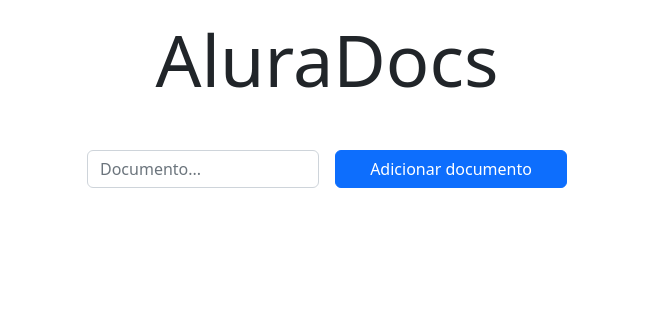
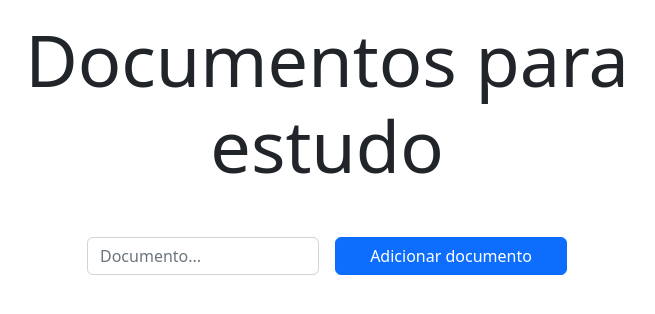
Before and after one commit to angelobordin/Socket.io, a website: page src/html/index.html in a window 1280 px wide. Shown: the whole page, without its empty margins (313-968 px from the left). Drawn offline with nearby package versions, Linux system fonts and the light colour scheme.

Commit message:
fix names

```diff
--- a/src/html/index.html
+++ b/src/html/index.html
@@ -9,12 +9,12 @@
   <link href="https://cdn.jsdelivr.net/npm/bootstrap@5.2.2/dist/css/bootstrap.min.css" rel="stylesheet"
     integrity="sha384-Zenh87qX5JnK2Jl0vWa8Ck2rdkQ2Bzep5IDxbcnCeuOxjzrPF/et3URy9Bv1WTRi" crossorigin="anonymous">
 
-  <title>Alura Docs</title>
+  <title>Documentos para estudo</title>
 </head>
 
 <body class="col-lg-6 mt-3 mx-auto">
   <header>
-    <h1 class="text-center display-2 mb-4">AluraDocs</h1>
+    <h1 class="text-center display-2 mb-4">Documentos para estudo</h1>
   </header>
 
   <main class="w-75 mx-auto">
```
